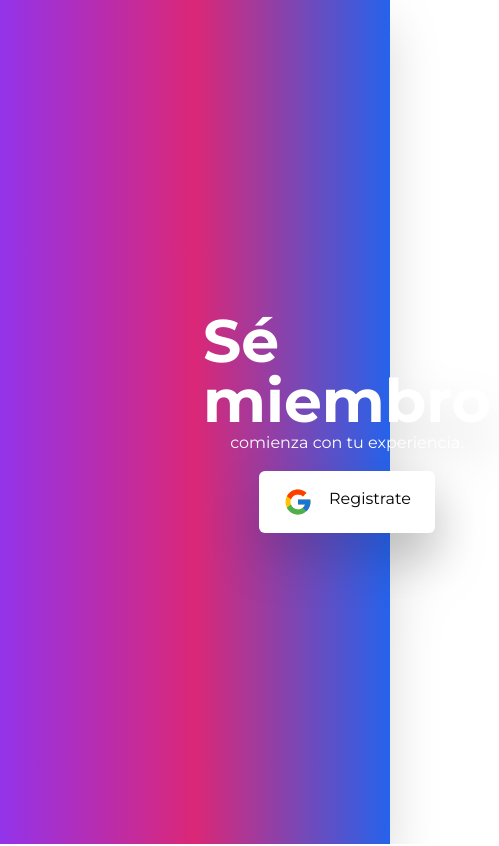
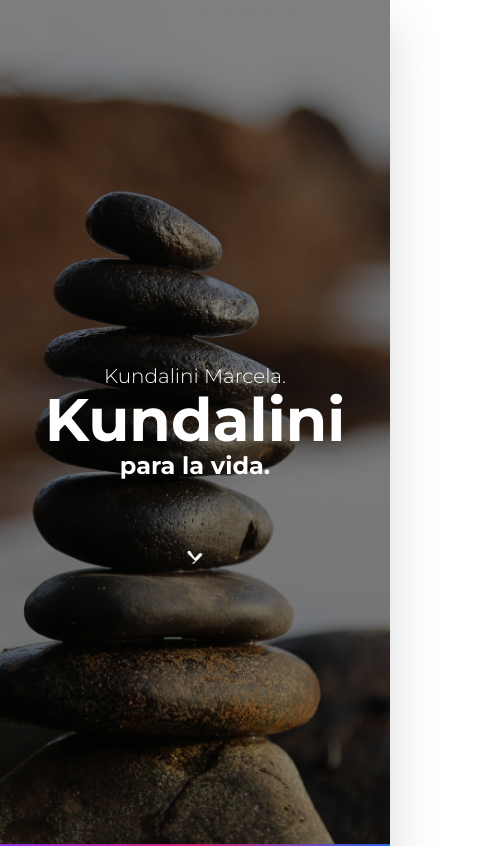
Before and after one commit to ortizfram/Yoga-Membership-videos-page, a Next.js app in the folder membership-page/: page / in a window 390 px wide. Shown: the top 846 px of the page, 499 px wide, since content can reach past the window. Built offline with nearby package versions, Linux system fonts and the light colour scheme; no server answers.

Commit message:
login arrow and responsiveness

```diff
--- a/membership-page/components/Login.jsx
+++ b/membership-page/components/Login.jsx
@@ -1,21 +1,45 @@
-import React from "react";
 import { FcGoogle } from "react-icons/fc";
 import { signIn } from "next-auth/react";
+
 const Login = () => {
   return (
-    <div className="m-auto grid grid-cols-2 bg-gradient-to-r from-purple-600 via-pink-600 to-blue-600 drop-shadow-2xl">
+    <div className="m-auto grid grid-cols-1 md:grid-cols-2 bg-gradient-to-r from-purple-600 via-pink-600 to-blue-600 drop-shadow-2xl">
       {/* bg-login-image */}
-      <div className="bg-login-image bg-cover bg-center h-screen grid place-items-center"></div>
+      <div className="relative bg-login-image bg-cover bg-center h-screen">
+        <div className="absolute inset-0 bg-black opacity-50"></div>
+        <div className="absolute top-1/2 left-1/2 transform -translate-x-1/2 -translate-y-1/2 text-center text-white font-extrabold">
+          <h3 className="text-xl font-thin">Kundalini Marcela.</h3>
+          <h1 className="text-2xl sm:text-6xl">Kundalini</h1>
+          <h3 className="text-2xl">para la vida.</h3>
+
+          {/* scroll down arrow */}
+          <div className="block md:hidden absolute bottom-[-100px] left-1/2 transform -translate-x-1/2 mb-2">
+            <svg
+              xmlns="http://www.w3.org/2000/svg"
+              className="h-8 w-8 animate-bounce"
+              viewBox="0 0 20 20"
+              fill="currentColor"
+            >
+              <path
+                fillRule="evenodd"
+                d="M10.354 14.354L5.707 9.707a.999.999 0 111.414-1.414L10 12.586l2.879-2.879a.999.999 0 111.414 1.414l-4.647 4.647a.999.999 0 01-1.414 0z"
+                clipRule="evenodd"
+              />
+            </svg>
+          </div>
+        </div>
+      </div>
+
       {/* register */}
       <div
         onClick={() => signIn("google")}
-        className="flex items-center justify-center flex-col m-auto p-2"
+        className="flex items-center justify-center flex-col m-auto p-8"
       >
         <h3 className="text-2xl sm:text-6xl font-bold text-white">
           Sé miembro
         </h3>
         <p className="text-white">comienza con tu experiencia.</p>
-        <div className="flex gap-4 cursor-pointer drop-shadow-2xl mt-4 px-6 p-4 rounded-[6px] bg-white  text-black">
+        <div className="flex gap-4 cursor-pointer drop-shadow-2xl mt-4 px-6 p-4 rounded-[6px] bg-white text-black">
           <FcGoogle className="text-[30px]" />
           Registrate
         </div>
--- a/membership-page/tailwind.config.js
+++ b/membership-page/tailwind.config.js
@@ -10,28 +10,30 @@ module.exports = {
   ],
   theme: {
     screens: {
-      'sm': '320px',
+      sm: "320px",
       // => @media (min-width: 640px) { ... }
 
-      'md': '768px',
+      md: "768px",
       // => @media (min-width: 768px) { ... }
 
-      'lg': '1024px',
+      lg: "1024px",
       // => @media (min-width: 1024px) { ... }
 
-      'xl': '1280px',
+      xl: "1280px",
       // => @media (min-width: 1280px) { ... }
 
-      '2xl': '1536px',
+      "2xl": "1536px",
       // => @media (min-width: 1536px) { ... }
     },
     extend: {
-      backgroundImage:{
-        'hero-image':'url("https://images.pexels.com/photos/906097/pexels-photo-906097.jpeg?auto=compress&cs=tinysrgb&w=1600")',
-        'contact-image':'url("https://images.pexels.com/photos/539694/pexels-photo-539694.jpeg?auto=compress&cs=tinysrgb&w=1260&h=750&dpr=1")',
-
-      }
+      backgroundImage: {
+        "hero-image":
+          'url("https://images.pexels.com/photos/906097/pexels-photo-906097.jpeg?auto=compress&cs=tinysrgb&w=1600")',
+        "contact-image":
+          'url("https://images.pexels.com/photos/539694/pexels-photo-539694.jpeg?auto=compress&cs=tinysrgb&w=1260&h=750&dpr=1")',
+        "login-image": 'url("/login-2.jpg")',
+      },
     },
   },
   plugins: [],
-}
+};
```
